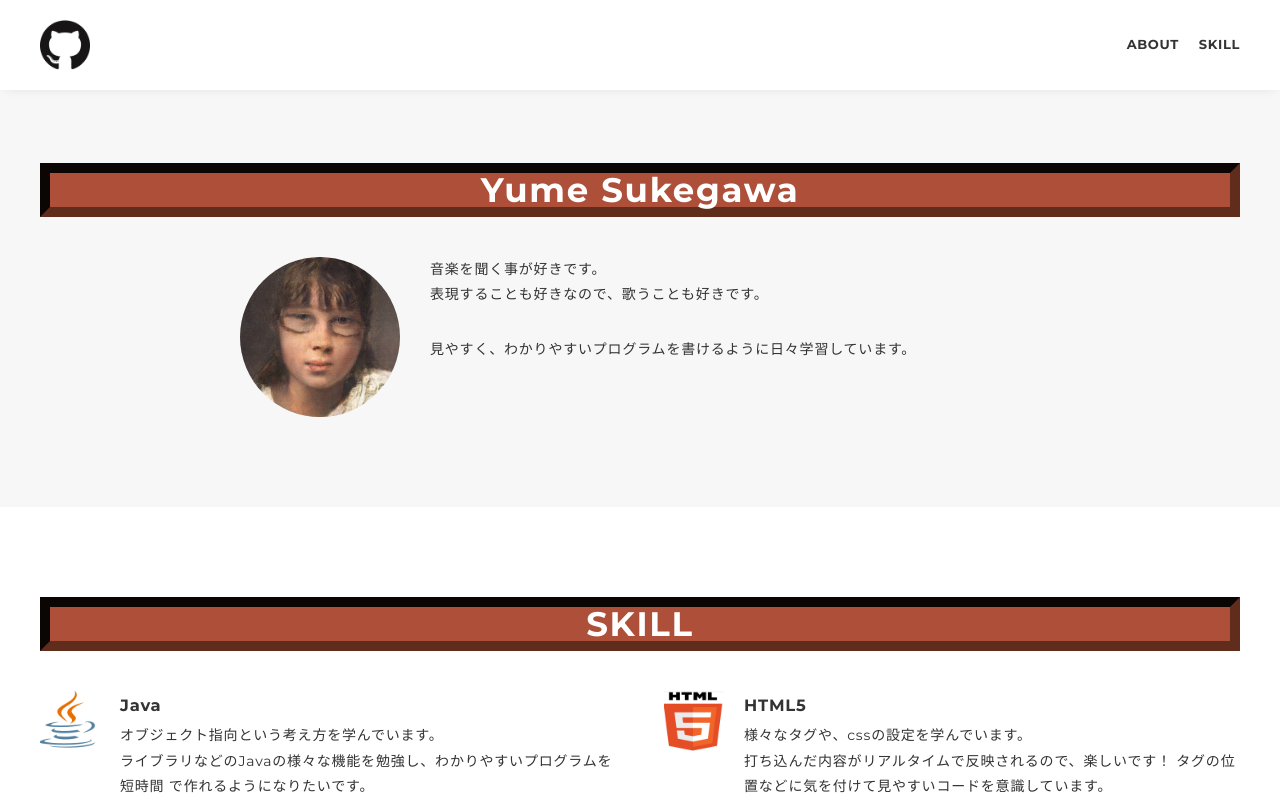
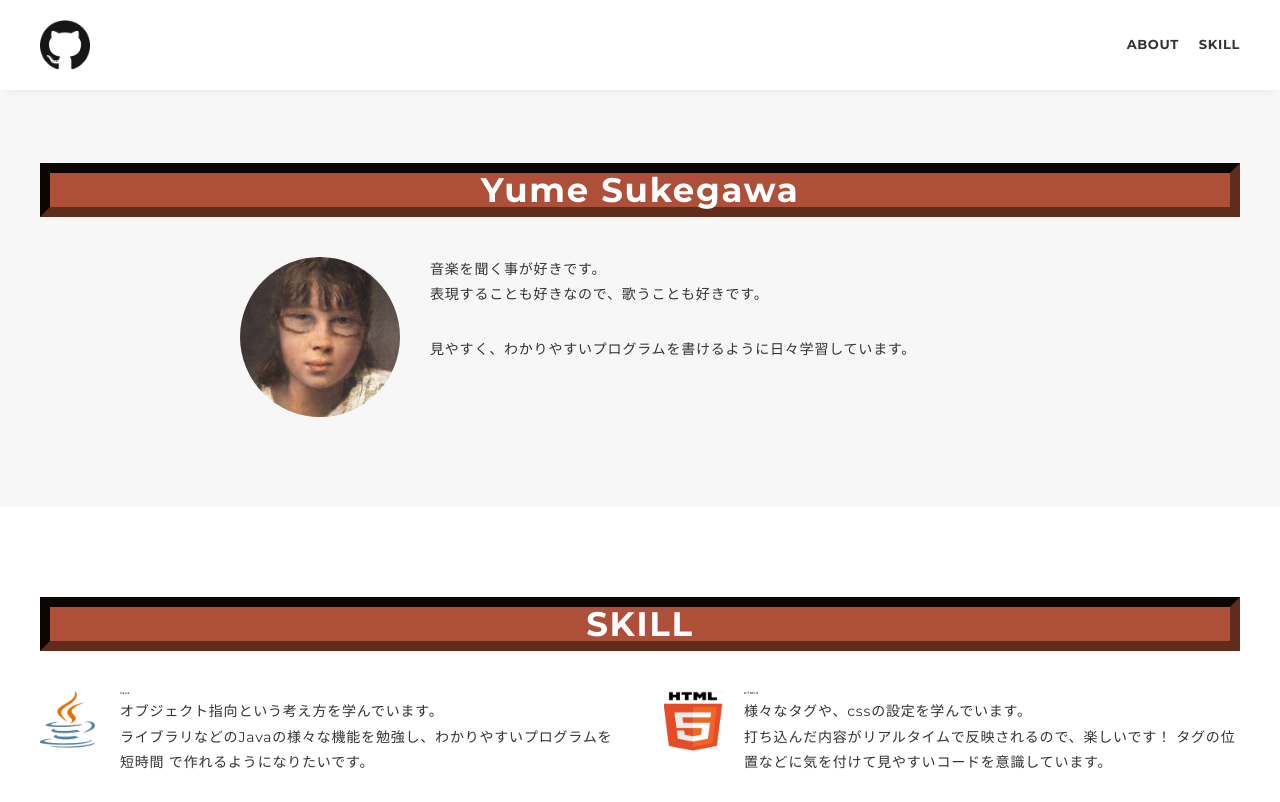
Before and after one commit to yume-01/portfolio, a plain HTML site: page docs/index.html in a window 1280 px wide. Shown: the top 802 px of the page. Drawn offline with nearby package versions, Linux system fonts and the light colour scheme.

Commit message:
内容追加と、フォントサイズ変更

```diff
--- a/docs/css/style.css
+++ b/docs/css/style.css
@@ -151,6 +151,7 @@ li {
 }
 .profile-body {
   flex: 1;
+  font-weight: 500;
 }
 .profile-body p:not(:last-child) {
   margin-bottom: 30px;
@@ -184,6 +185,11 @@ li {
 
 .skill-name {
   margin-bottom: 3px;
+  font-size: 3px;
+}
+
+.skill-text {
+	font-weight: 500;
 }
 
 /*--- contact ---*/
--- a/docs/index.html
+++ b/docs/index.html
@@ -10,7 +10,7 @@
 <meta property="og:description" content="XXXXXXの自己紹介サイトです。" />
 <meta property="og:image" content="img/ogp.png" />
 <meta name="description" content="XXXXXXの自己紹介サイトです。" />
-<title>XXXXXX ポートフォリオ</title>
+<title>Y.S. Portfolio</title>
 <link rel="preconnect" href="https://fonts.gstatic.com" />
 <link
 	href="https://fonts.googleapis.com/css2?family=Montserrat:wght@400;700&display=swap"
```
